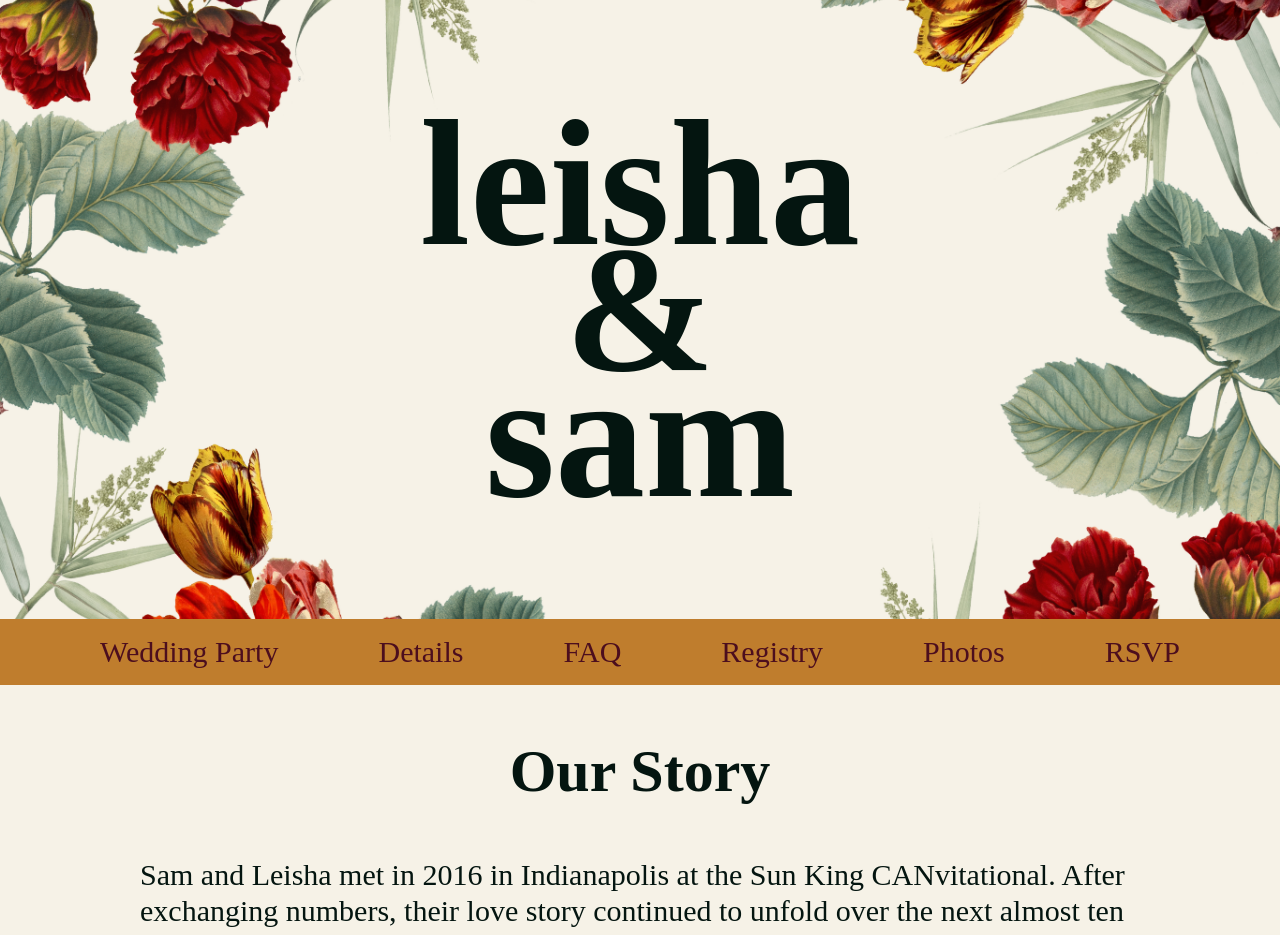
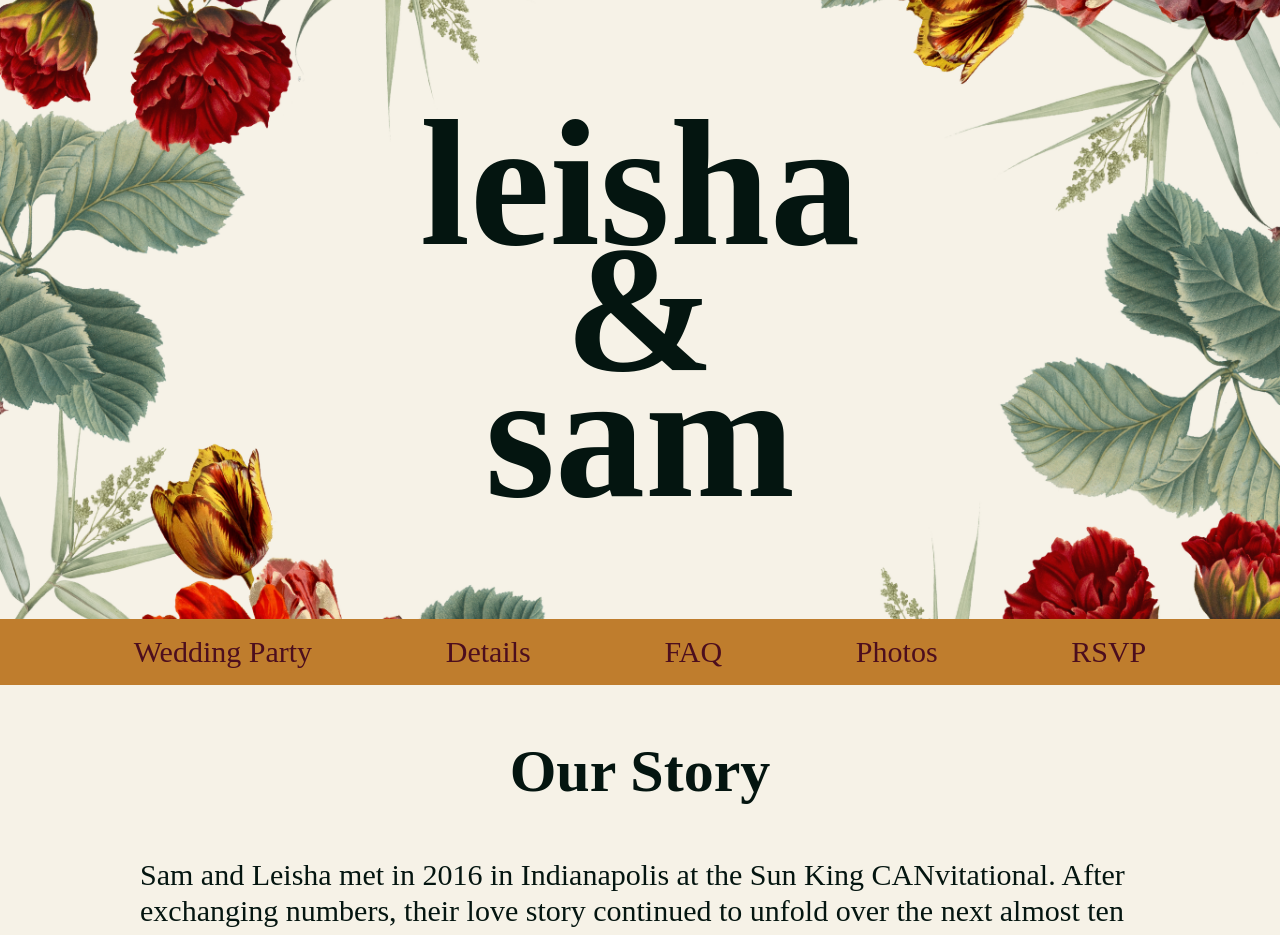
Before and after one commit to samandleisha/samandleisha.github.io, a Jekyll site: the page built from index.html, in a window 1280 px wide. Shown: the top 935 px of the page. Built offline with Jekyll 4.4.1, drawn with Linux system fonts in a browser that asks for light colours; some web fonts are replaced.

Commit message:
Update to not look bad on safari mobile

```diff
--- a/_data/navigation.yml
+++ b/_data/navigation.yml
@@ -4,8 +4,6 @@
   link: /#details
 - name: FAQ
   link: /#faq
-- name: Registry
-  link: /#registry
 - name: Photos
   link: /photos
 - name: RSVP
--- a/assets/css/main.scss
+++ b/assets/css/main.scss
@@ -11,7 +11,6 @@
 
 nav {
   background-color: $orange;
-  font-size: 1rem;
   ul {
     margin: 0;
     padding: .5rem 0;
@@ -43,7 +42,7 @@
 
 @media screen and (max-width: 1000px) {
   html {
-    font-size: 45px;
+    font-size: 40px;
   }
   main {
     padding: 0 1rem;
```
